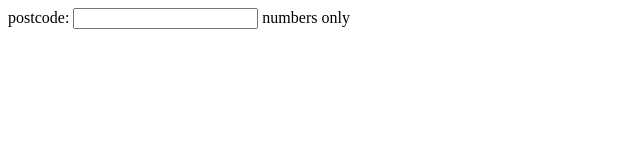
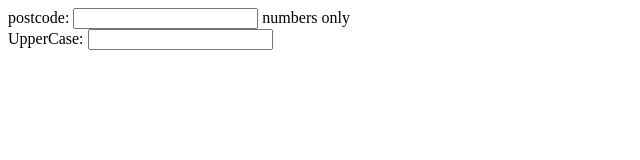
Before and after one commit to zbw322092/Javascript_definite_guide, a website: page event_handler/17.8/text_events.html in a window 1280 px wide. Shown: the whole page, without its empty margins (0-640 px from the left). Drawn offline with Linux system fonts and the light colour scheme.

Commit message:
text event

```diff
--- a/event_handler/17.8/text_events.html
+++ b/event_handler/17.8/text_events.html
@@ -6,6 +6,9 @@
     postcode:
     <input id="zip" type="text" data-allowed-chars="0123456789" data-messageid="zipwarn"></input>
     <span id="zipwarn">numbers only</span>
+
+		<br>
+    UpperCase: <input type="text" oninput="this.value = this.value.toUpperCase();"></input>
 </body>
 <script type="text/javascript">
 (function whenReady() {
```
